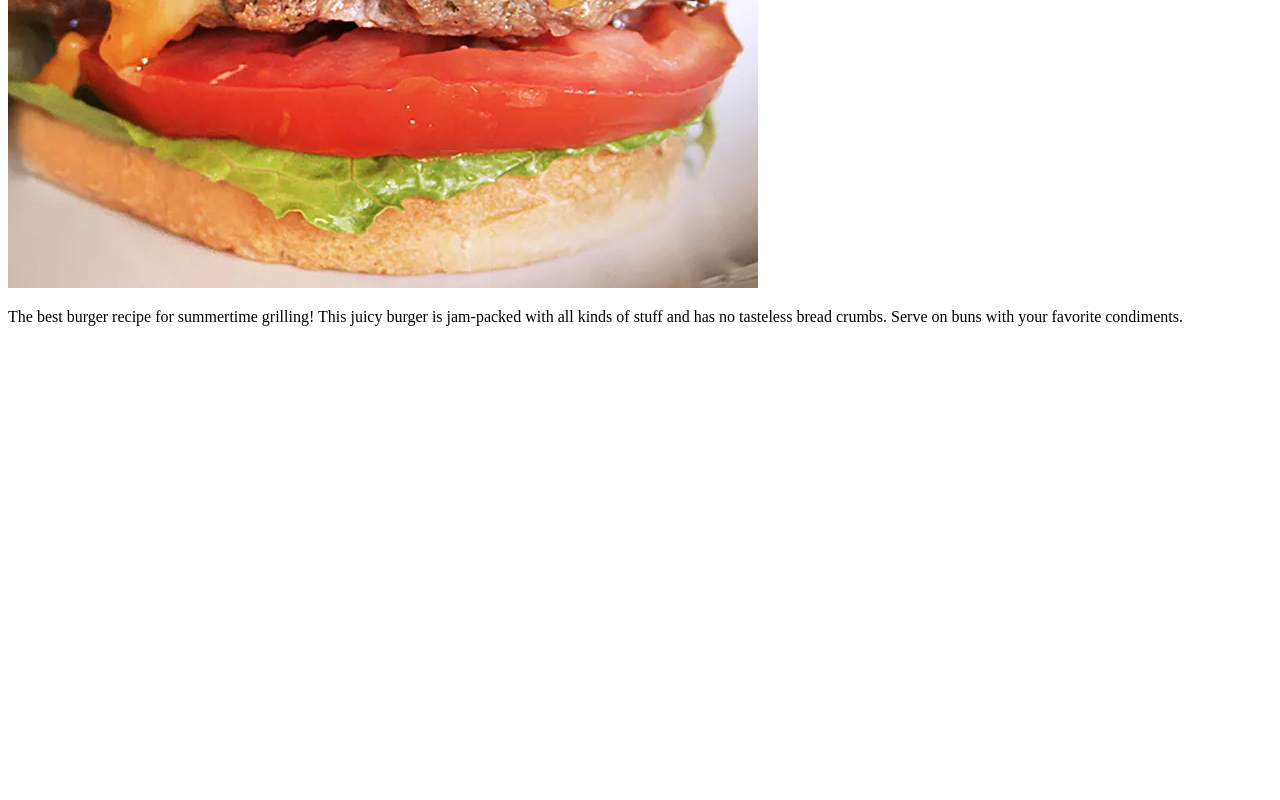
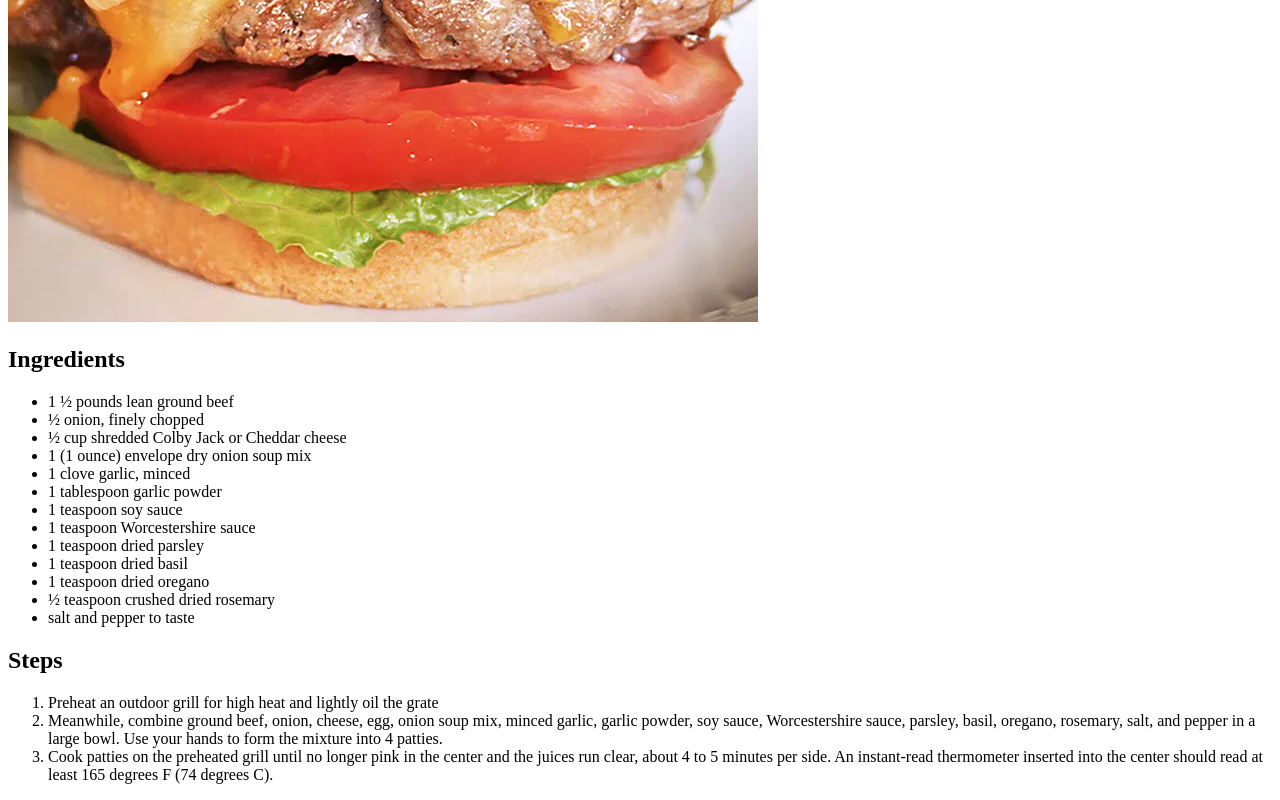
Before and after one commit to Roare16/odin-recipes, a plain HTML site: page recipes/hamburger.html in a window 1280 px wide. Shown: the part 542-1342 px from the top of the page. Before the commit the page ends 884 px from the top, so only its background shows below. Drawn offline with Linux system fonts and the light colour scheme.

Commit message:
first recipe page complete

```diff
--- a/recipes/hamburger.html
+++ b/recipes/hamburger.html
@@ -8,12 +8,33 @@
 <body>
     <h1>Best Hamburger Ever</h1>
 
+    <p>The best burger recipe for summertime grilling!
+        This juicy burger is jam-packed with all kinds of stuff and has no tasteless bread crumbs.
+        Serve on buns with your favorite condiments.</p>
+
     <img src="../img/hamburger.jpg.jpg" alt="Photograph of a hamburger with cheese, onions, tomato and lettuce">
 
-    <p>The best burger recipe for summertime grilling!
-    This juicy burger is jam-packed with all kinds of stuff and has no tasteless bread crumbs.
-    Serve on buns with your favorite condiments.</p>
-
-
+    <h2>Ingredients</h2>
+    <ul>
+        <li>1 ½ pounds lean ground beef</li>
+        <li>½ onion, finely chopped</li>
+        <li>½ cup shredded Colby Jack or Cheddar cheese</li>
+        <li>1 (1 ounce) envelope dry onion soup mix</li>
+        <li>1 clove garlic, minced</li>
+        <li>1 tablespoon garlic powder</li>
+        <li>1 teaspoon soy sauce</li>
+        <li>1 teaspoon Worcestershire sauce</li>
+        <li>1 teaspoon dried parsley</li>
+        <li>1 teaspoon dried basil</li>
+        <li>1 teaspoon dried oregano</li>
+        <li>½ teaspoon crushed dried rosemary</li>
+        <li>salt and pepper to taste</li>
+    </ul>
+    <h2>Steps</h2>
+    <ol>
+        <li>Preheat an outdoor grill for high heat and lightly oil the grate</li>
+        <li>Meanwhile, combine ground beef, onion, cheese, egg, onion soup mix, minced garlic, garlic powder, soy sauce, Worcestershire sauce, parsley, basil, oregano, rosemary, salt, and pepper in a large bowl. Use your hands to form the mixture into 4 patties.</li>
+        <li>Cook patties on the preheated grill until no longer pink in the center and the juices run clear, about 4 to 5 minutes per side. An instant-read thermometer inserted into the center should read at least 165 degrees F (74 degrees C).</li>
+    </ol>
 </body>
 </html>
```
